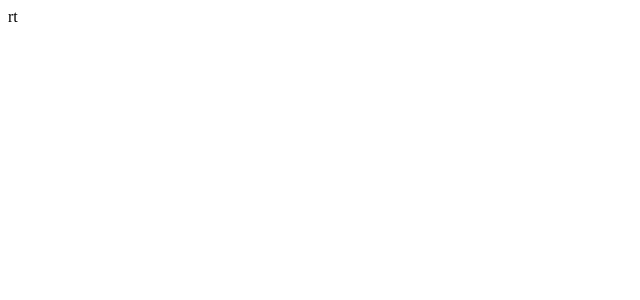
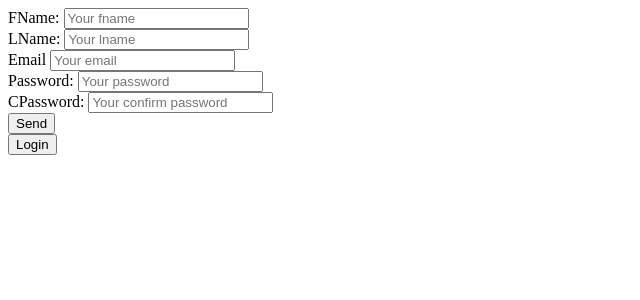
Before and after one commit to Tomislav10/Books-Frontend, an Angular app: page /register in a window 1280 px wide. Before the commit this address led to /. Shown: the top 300 px of the page, without its empty margins (0-640 px from the left). Built offline with nearby package versions, Linux system fonts and the light colour scheme.

Commit message:
Simple login and register forms created...

```diff
--- a/src/app/app-routing.module.ts
+++ b/src/app/app-routing.module.ts
@@ -4,11 +4,6 @@ import {PreloadAllModules, RouterModule, Routes} from '@angular/router';
 const routes: Routes = [
   {
     path: '',
-    pathMatch: 'full',
-    redirectTo: 'login',
-  },
-  {
-    path: 'login',
     loadChildren: () =>
       import('./auth/auth.module').then(
         m => m.AuthModule
--- a/src/app/app.component.html
+++ b/src/app/app.component.html
@@ -1,2 +1,2 @@
+
 <router-outlet></router-outlet>
-rt
--- a/src/app/app.module.ts
+++ b/src/app/app.module.ts
@@ -1,4 +1,5 @@
 import { NgModule } from '@angular/core';
+import { ReactiveFormsModule } from '@angular/forms';
 import { BrowserModule } from '@angular/platform-browser';
 
 import { AppRoutingModule } from './app-routing.module';
@@ -9,6 +10,7 @@ import { AppComponent } from './app.component';
     AppComponent
   ],
   imports: [
+    ReactiveFormsModule,
     BrowserModule,
     AppRoutingModule
   ],
--- a/src/app/auth/auth-routing.module.ts
+++ b/src/app/auth/auth-routing.module.ts
@@ -6,6 +6,11 @@ import { RegisterComponent } from './register/register.component';
 const routes: Routes = [
     {
       path: '',
+      pathMatch: 'full',
+      redirectTo: 'login',
+    },
+    {
+      path: 'login',
       component: LoginComponent,
     },
     {
--- a/src/app/auth/login/login.component.html
+++ b/src/app/auth/login/login.component.html
@@ -1,9 +1,17 @@
-dgfh
-kj
-fd
- g
-df
- g
-df
- g
-df
+<form [formGroup]="myForm">
+  <div>
+    <label>
+      Email:
+      <input formControlName="email" placeholder="Your email">
+    </label>
+  </div>
+  <div>
+    <label>
+      Password:
+      <input formControlName="password" placeholder="Your password">
+    </label>
+  </div>
+  <button type="submit" (click)="submitForm()">Send</button>
+</form>
+
+<button [routerLink]="'../register'">Register</button>
--- a/src/app/auth/login/login.component.ts
+++ b/src/app/auth/login/login.component.ts
@@ -1,14 +1,23 @@
-import { Component } from '@angular/core';
+import { Component, OnInit } from '@angular/core';
+import { FormControl, FormGroup } from '@angular/forms';
 
 @Component({
   selector: 'app-login',
   templateUrl: './login.component.html',
   styleUrls: ['./login.component.scss']
 })
-export class LoginComponent {
-  constructor() {
-    console.log('11');
+export class LoginComponent implements OnInit {
+  myForm: any;
+
+  ngOnInit() {
+    this.myForm = new FormGroup({
+      email: new FormControl(''),
+      password: new FormControl('')
+    });
   }
 
-  title = 'IceAndFireApp';
+  submitForm() {
+    console.log('email', this.myForm.value.email);
+    console.log('password', this.myForm.value.password);
+  }
 }
--- a/src/app/auth/register/register.component.html
+++ b/src/app/auth/register/register.component.html
@@ -0,0 +1,35 @@
+<form [formGroup]="myForm">
+  <div>
+    <label>
+      FName:
+      <input formControlName="fname" placeholder="Your fname">
+    </label>
+  </div>
+  <div>
+    <label>
+      LName:
+      <input formControlName="lname" placeholder="Your lname">
+    </label>
+  </div>
+  <div>
+    <label>
+      Email
+      <input formControlName="email" placeholder="Your email">
+    </label>
+  </div>
+  <div>
+    <label>
+      Password:
+      <input formControlName="password" placeholder="Your password">
+    </label>
+  </div>
+  <div>
+    <label>
+      CPassword:
+      <input formControlName="cpassword" placeholder="Your confirm password">
+    </label>
+  </div>
+  <button type="submit" (click)="submitForm()">Send</button>
+</form>
+
+<button [routerLink]="'../login'">Login</button>
--- a/src/app/auth/register/register.component.ts
+++ b/src/app/auth/register/register.component.ts
@@ -1,10 +1,29 @@
-import { Component } from '@angular/core';
+import {Component, OnInit} from '@angular/core';
+import {FormControl, FormGroup} from '@angular/forms';
 
 @Component({
   selector: 'app-register',
   templateUrl: './register.component.html',
   styleUrls: ['./register.component.scss']
 })
-export class RegisterComponent {
-  title = 'IceAndFireApp';
+export class RegisterComponent implements OnInit {
+  myForm: any;
+
+  ngOnInit() {
+    this.myForm = new FormGroup({
+      fname: new FormControl(''),
+      lname: new FormControl(''),
+      email: new FormControl(''),
+      password: new FormControl(''),
+      cpassword: new FormControl('')
+    });
+  }
+
+  submitForm() {
+    console.log('fname', this.myForm.value.fname);
+    console.log('lname', this.myForm.value.lname);
+    console.log('email', this.myForm.value.email);
+    console.log('password', this.myForm.value.password);
+    console.log('cpassword', this.myForm.value.cpassword);
+  }
 }
```
